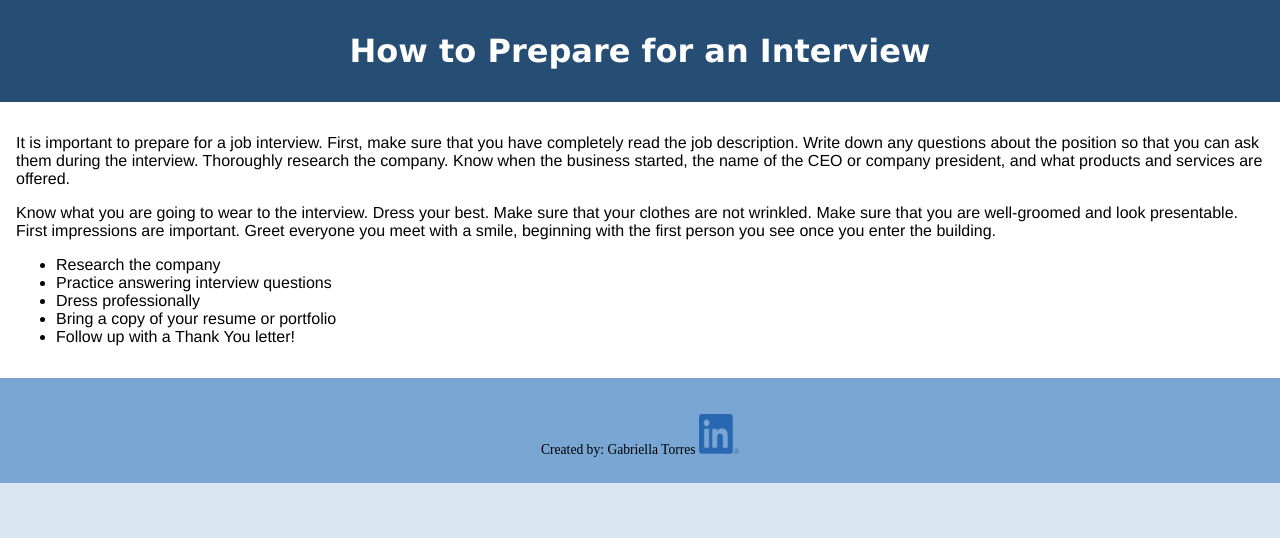
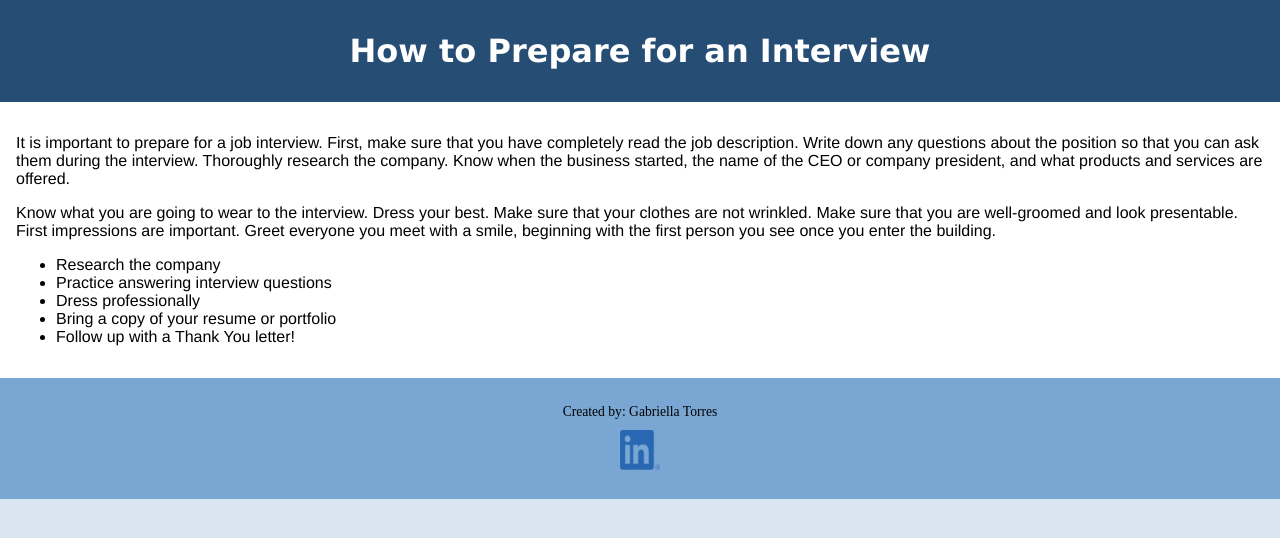
Before and after one commit to gonbyy/Chapter-11, a plain HTML site: page index.html in a window 1280 px wide. Drawn offline with Linux system fonts and the light colour scheme.

Commit message:
Add line break after creator's name in footer

```diff
--- a/index.html
+++ b/index.html
@@ -32,7 +32,7 @@ Know what you are going to wear to the interview. Dress your best. Make sure tha
 </main>
 
 <footer>
-  Created by: Gabriella Torres
+  Created by: Gabriella Torres <br>
 
 <a href="https://www.linkedin.com" target="_blank">
 <img src="linkedin-logo2.png" alt="LinkedIn">
```
